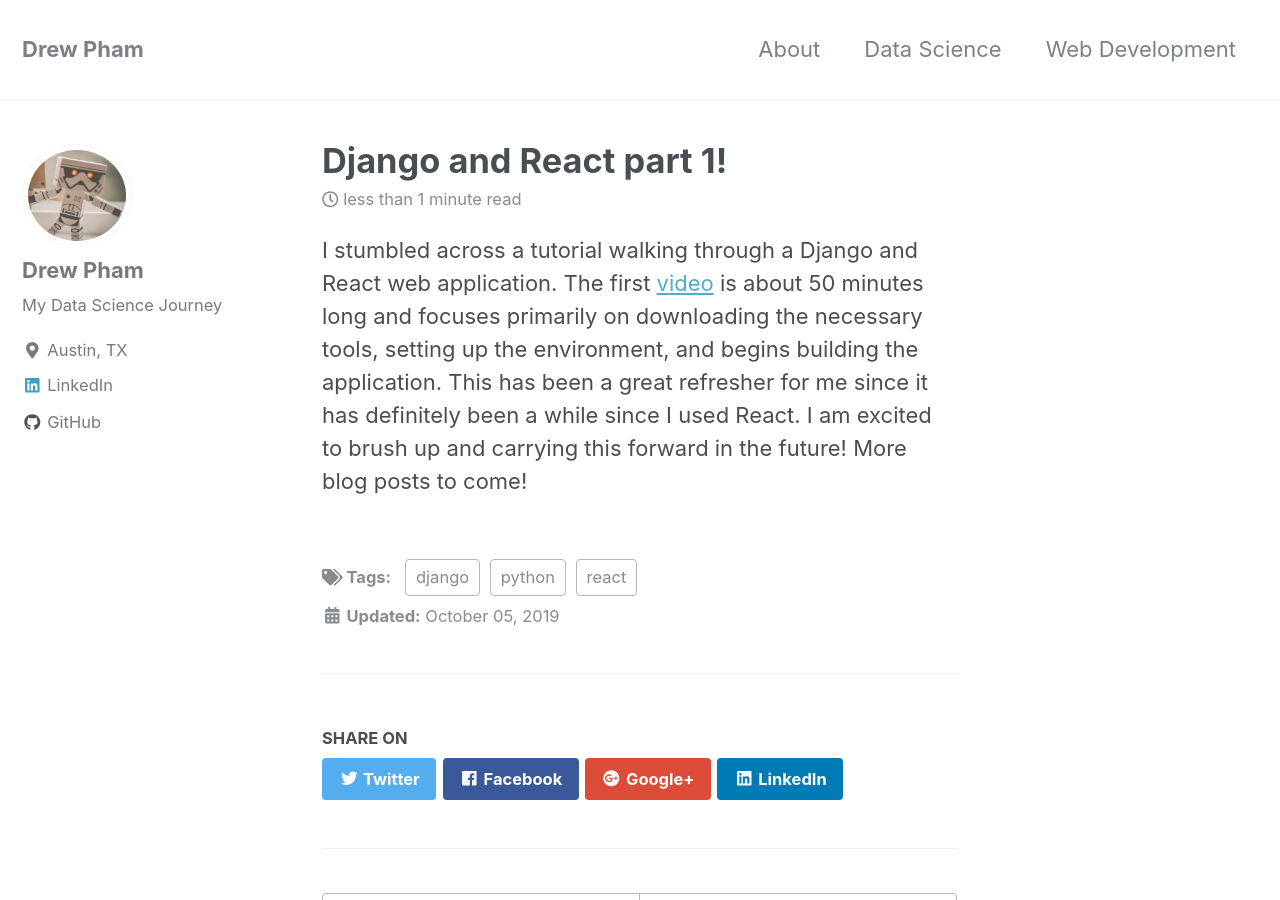
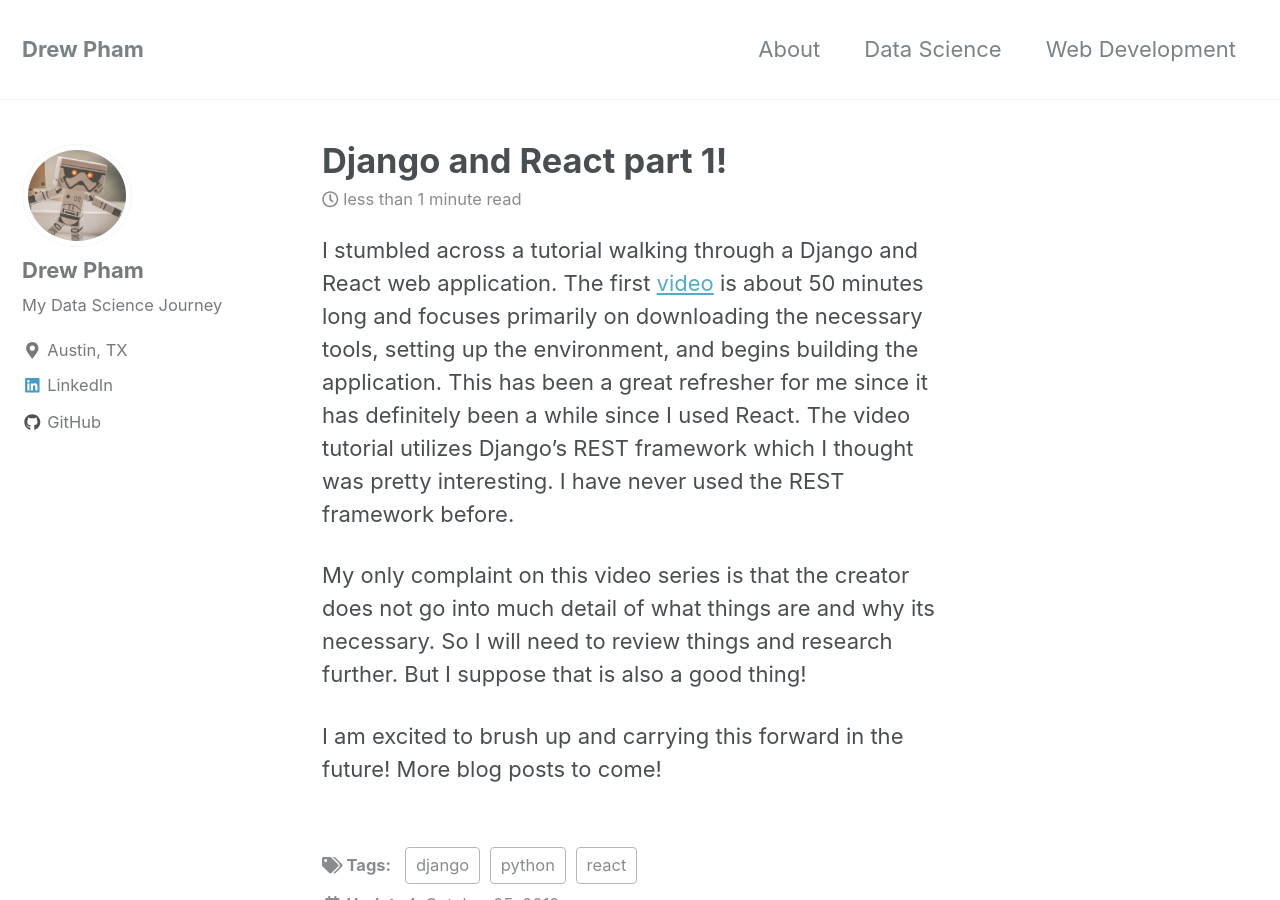
Before and after one commit to drewvpham/drewvpham.github.io, a Jekyll site: the page built from _posts/2019-10-05-djreact-part1.md, in a window 1280 px wide and 900 px high. Built offline with Jekyll 4.4.1, drawn with Linux system fonts in a browser that asks for light colours; nearby versions of some CDN libraries.

Commit message:
updated blog post

```diff
--- a/_posts/2019-10-05-djreact-part1.md
+++ b/_posts/2019-10-05-djreact-part1.md
@@ -8,4 +8,8 @@ excerpt: "a refresher on django and react"
 mathjax: "true"
 ---
 
-I stumbled across a tutorial walking through a Django and React web application. The first [video](https://www.youtube.com/watch?v=uZgRbnIsgrA) is about 50 minutes long and focuses primarily on downloading the necessary tools, setting up the environment, and begins building the application. This has been a great refresher for me since it has definitely been a while since I used React. I am excited to brush up and carrying this forward in the future! More blog posts to come!
+I stumbled across a tutorial walking through a Django and React web application. The first [video](https://www.youtube.com/watch?v=uZgRbnIsgrA) is about 50 minutes long and focuses primarily on downloading the necessary tools, setting up the environment, and begins building the application. This has been a great refresher for me since it has definitely been a while since I used React. The video tutorial utilizes Django's REST framework which I thought was pretty interesting. I have never used the REST framework before.
+
+My only complaint on this video series is that the creator does not go into much detail of what things are and why its necessary. So I will need to review things and research further. But I suppose that is also a good thing!
+
+I am excited to brush up and carrying this forward in the future! More blog posts to come!
```
